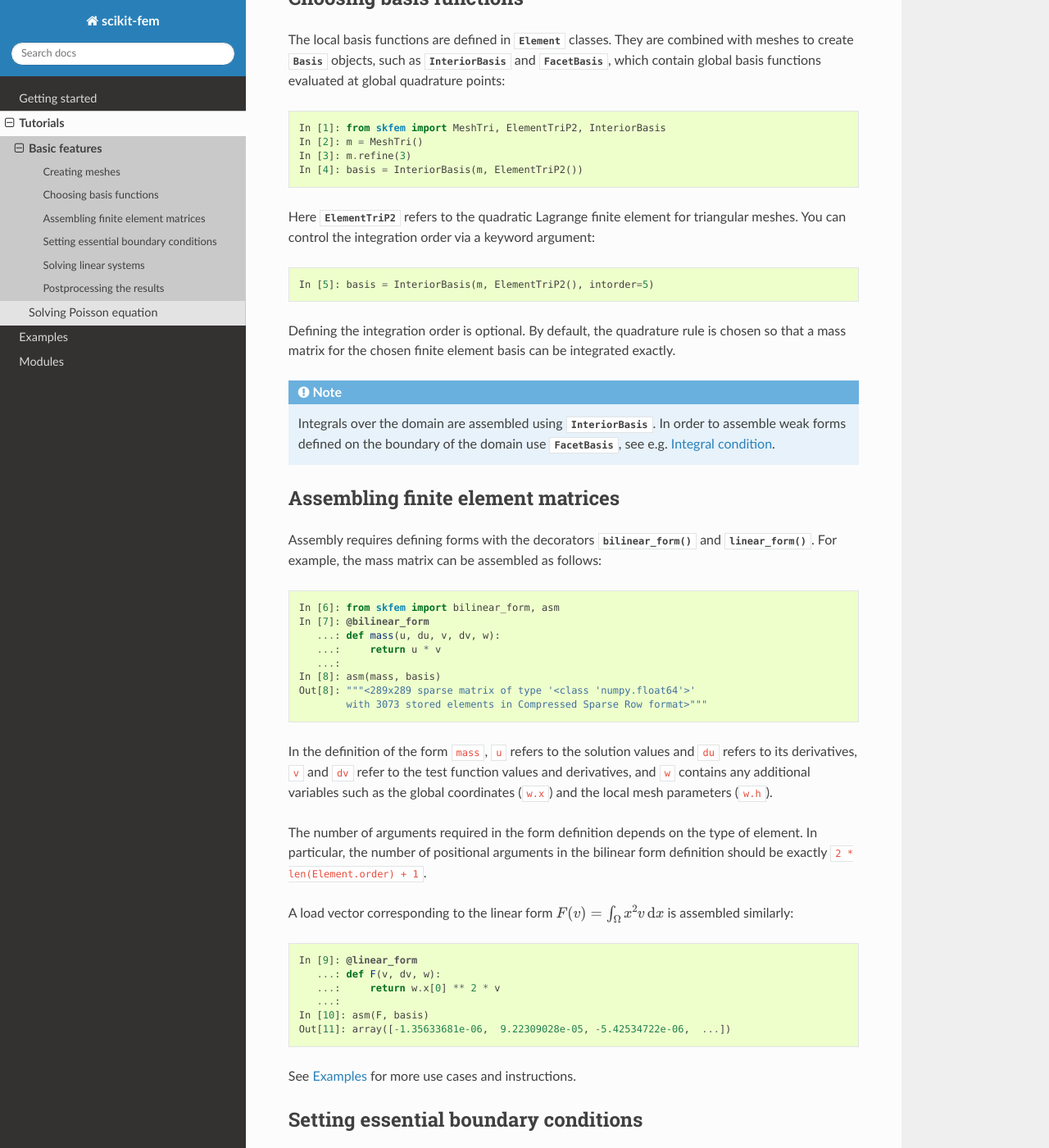
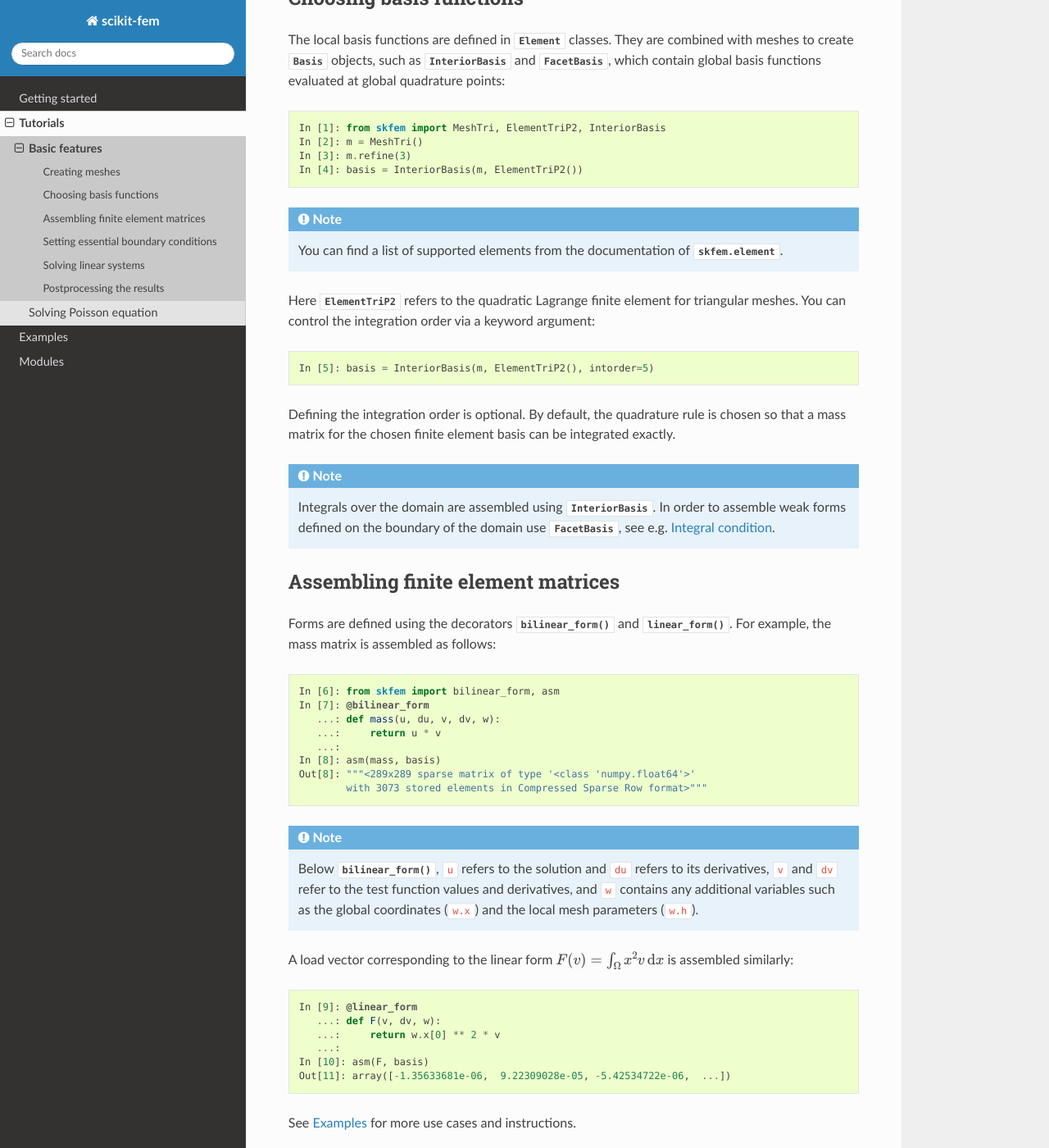
Before and after one commit to kinnala/scikit-fem, a Sphinx documentation site: the page built from docs/tutorials/walkthrough.rst, in a window 1280 px wide and 1400 px high, scrolled down 1046 px. Shown: the whole window at 82% size. Built offline with Sphinx 7.4.7 and the Read the Docs theme 2.0.0, drawn with Linux system fonts in a browser that asks for light colours.

Commit message:
Simplify tutorial

```diff
--- a/docs/learning.rst
+++ b/docs/learning.rst
@@ -7,8 +7,8 @@ This page contains all examples included in the source
 code distribution.
 
 
-Poisson equations
-#################
+Poisson equation
+################
 
 .. toctree::
 
--- a/docs/tutorials/walkthrough.rst
+++ b/docs/tutorials/walkthrough.rst
@@ -68,6 +68,11 @@ which contain global basis functions evaluated at global quadrature points:
    In [3]: m.refine(3)
    In [4]: basis = InteriorBasis(m, ElementTriP2())
 
+.. note::
+
+   You can find a list of supported elements from the documentation of
+   :mod:`skfem.element`.
+
 Here :class:`~skfem.element.ElementTriP2` refers to the quadratic Lagrange
 finite element for triangular meshes.  You can control the integration order via
 a keyword argument:
@@ -91,9 +96,9 @@ for the chosen finite element basis can be integrated exactly.
 Assembling finite element matrices
 ##################################
 
-Assembly requires defining forms with the decorators
+Forms are defined using the decorators
 :func:`~skfem.assembly.bilinear_form` and :func:`~skfem.assembly.linear_form`.
-For example, the mass matrix can be assembled as follows:
+For example, the mass matrix is assembled as follows:
 
 .. code-block:: python
 
@@ -106,14 +111,13 @@ For example, the mass matrix can be assembled as follows:
    Out[8]: """<289x289 sparse matrix of type '<class 'numpy.float64'>'
            with 3073 stored elements in Compressed Sparse Row format>"""
 
-In the definition of the form ``mass``, ``u`` refers to the solution values and
-``du`` refers to its derivatives, ``v`` and ``dv`` refer to the test function
-values and derivatives, and ``w`` contains any additional variables such as the
-global coordinates (``w.x``) and the local mesh parameters (``w.h``).
 
-The number of arguments required in the form definition depends on the type of
-element.  In particular, the number of positional arguments in the bilinear form
-definition should be exactly ``2 * len(Element.order) + 1``.
+.. note::
+
+   Below :func:`~skfem.assembly.bilinear_form`, ``u`` refers to the solution and
+   ``du`` refers to its derivatives, ``v`` and ``dv`` refer to the test function
+   values and derivatives, and ``w`` contains any additional variables such as the
+   global coordinates (``w.x``) and the local mesh parameters (``w.h``).
 
 A load vector corresponding to the linear form :math:`F(v)=\int_\Omega x^2 v
 \,\mathrm{d}x` is assembled similarly:
```
